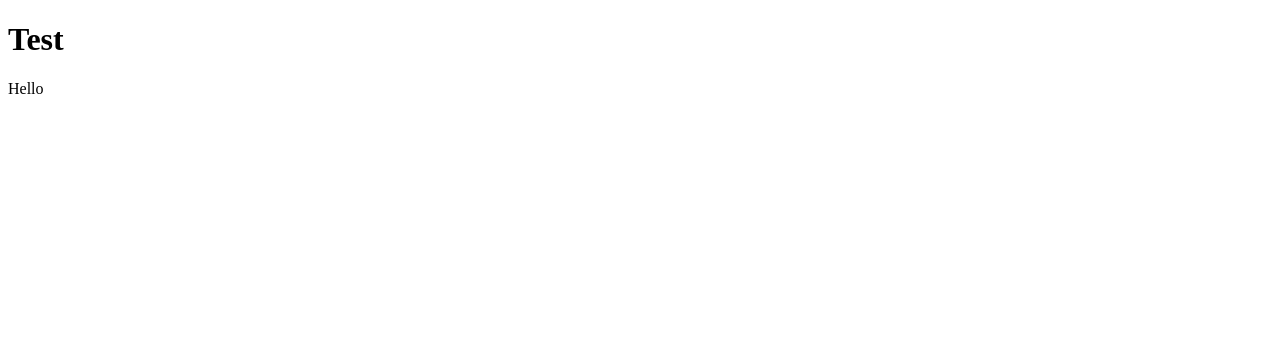
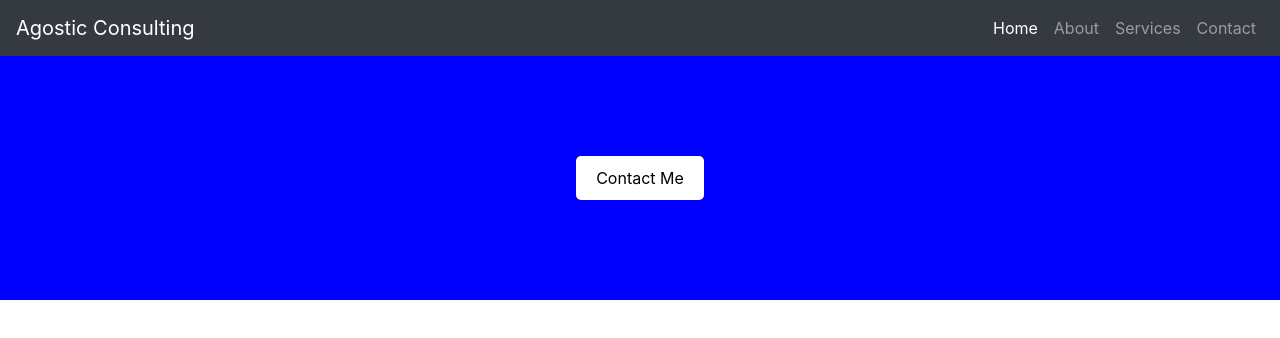
Before and after one commit to AgosticConsulting/AgosticConsulting.github.io, a plain HTML site: page index.html in a window 1280 px wide. Drawn offline with nearby package versions, Linux system fonts and the light colour scheme.

Commit message:
Testing discrepancy between WebStorm Enviroment and loading from file?

```diff
--- a/index.html
+++ b/index.html
@@ -1,7 +1,27 @@
-<!DOCTYPE html>
+
 <html>
-<body>
-<h1>Test</h1>
-<p>Hello</p>
-</body>
-</html>
+<head>
+    <link rel="stylesheet" href="https://cdn.jsdelivr.net/npm/bootstrap@4.3.1/dist/css/bootstrap.min.css" integrity="sha384-ggOyR0iXCbMQv3Xipma34MD+dH/1fQ784/j6cY/iJTQUOhcWr7x9JvoRxT2MZw1T" crossorigin="anonymous">
+    <script src="https://code.jquery.com/jquery-3.3.1.slim.min.js" integrity="sha384-q8i/X+965DzO0rT7abK41JStQIAqVgRVzpbzo5smXKp4YfRvH+8abtTE1Pi6jizo" crossorigin="anonymous"></script>
+    <script src="https://cdn.jsdelivr.net/npm/popper.js@1.14.7/dist/umd/popper.min.js" integrity="sha384-UO2eT0CpHqdSJQ6hJty5KVphtPhzWj9WO1clHTMGa3JDZwrnQq4sF86dIHNDz0W1" crossorigin="anonymous"></script>
+    <script src="https://cdn.jsdelivr.net/npm/bootstrap@4.3.1/dist/js/bootstrap.min.js" integrity="sha384-JjSmVgyd0p3pXB1rRibZUAYoIIy6OrQ6VrjIEaFf/nJGzIxFDsf4x0xIM+B07jRM" crossorigin="anonymous"></script>
+    <script src="https://code.jquery.com/jquery-3.6.0.min.js"></script>
+
+    <link rel="stylesheet" type="text/css" href="static/css/style.css">
+    <title>Agostic Consulting</title>
+</head>
+
+<div id="nav-placeholder"></div>
+
+<div>
+    <div id="background-img"></div>
+    <div class="fullwidth_element">
+        <button id="contact-button">Contact Me</button>
+    </div>
+</div>
+
+<script>
+    $(function(){
+      $("#nav-placeholder").load("navbar.html");
+    });
+</script>
--- /dev/null
+++ b/navbar.html
@@ -0,0 +1,31 @@
+<head>
+  <meta http-equiv="Content-Security-Policy" content="default-src 'self' https://cdn.jsdelivr.net/">
+  <link rel="stylesheet" href="https://cdn.jsdelivr.net/npm/bootstrap@4.3.1/dist/css/bootstrap.min.css" integrity="sha384-ggOyR0iXCbMQv3Xipma34MD+dH/1fQ784/j6cY/iJTQUOhcWr7x9JvoRxT2MZw1T" crossorigin="anonymous">
+<!--<script src="https://code.jquery.com/jquery-3.3.1.slim.min.js" integrity="sha384-q8i/X+965DzO0rT7abK41JStQIAqVgRVzpbzo5smXKp4YfRvH+8abtTE1Pi6jizo" crossorigin="anonymous"></script>-->
+  <script src="https://cdn.jsdelivr.net/npm/popper.js@1.14.7/dist/umd/popper.min.js" integrity="sha384-UO2eT0CpHqdSJQ6hJty5KVphtPhzWj9WO1clHTMGa3JDZwrnQq4sF86dIHNDz0W1" crossorigin="anonymous"></script>
+  <script src="https://cdn.jsdelivr.net/npm/bootstrap@4.3.1/dist/js/bootstrap.min.js" integrity="sha384-JjSmVgyd0p3pXB1rRibZUAYoIIy6OrQ6VrjIEaFf/nJGzIxFDsf4x0xIM+B07jRM" crossorigin="anonymous"></script>
+
+</head>
+
+<nav class="navbar navbar-expand-lg navbar-dark bg-dark">
+  <a class="navbar-brand" href="#">Agostic Consulting</a>
+  <button class="navbar-toggler" type="button" data-toggle="collapse" data-target="#navbarNav" aria-controls="navbarNav" aria-expanded="false" aria-label="Toggle navigation">
+    <span class="navbar-toggler-icon"></span>
+  </button>
+  <div class="collapse navbar-collapse" id="navbarNav">
+    <ul class="navbar-nav ml-auto">
+      <li class="nav-item active">
+        <a class="nav-link" href="#">Home</a>
+      </li>
+      <li class="nav-item">
+        <a class="nav-link" href="services.html">About</a>
+      </li>
+      <li class="nav-item">
+        <a class="nav-link" href="#">Services</a>
+      </li>
+      <li class="nav-item">
+        <a class="nav-link" href="#">Contact</a>
+      </li>
+    </ul>
+  </div>
+</nav>
--- /dev/null
+++ b/static/CSS/style.css
@@ -0,0 +1,16 @@
+.fullwidth_element {
+    height: calc(33vh - 20px); /* 33% of viewport height minus 20px for padding */
+    width: 100%;
+    background-color: blue;
+    display: flex;
+    justify-content: center;
+    align-items: center;
+}
+
+.fullwidth_element button {
+    background-color: white;
+    color: black;
+    padding: 10px 20px;
+    border: none;
+    border-radius: 5px;
+}
```
Also changed, not shown: static/CSS/navbar.css (added).
